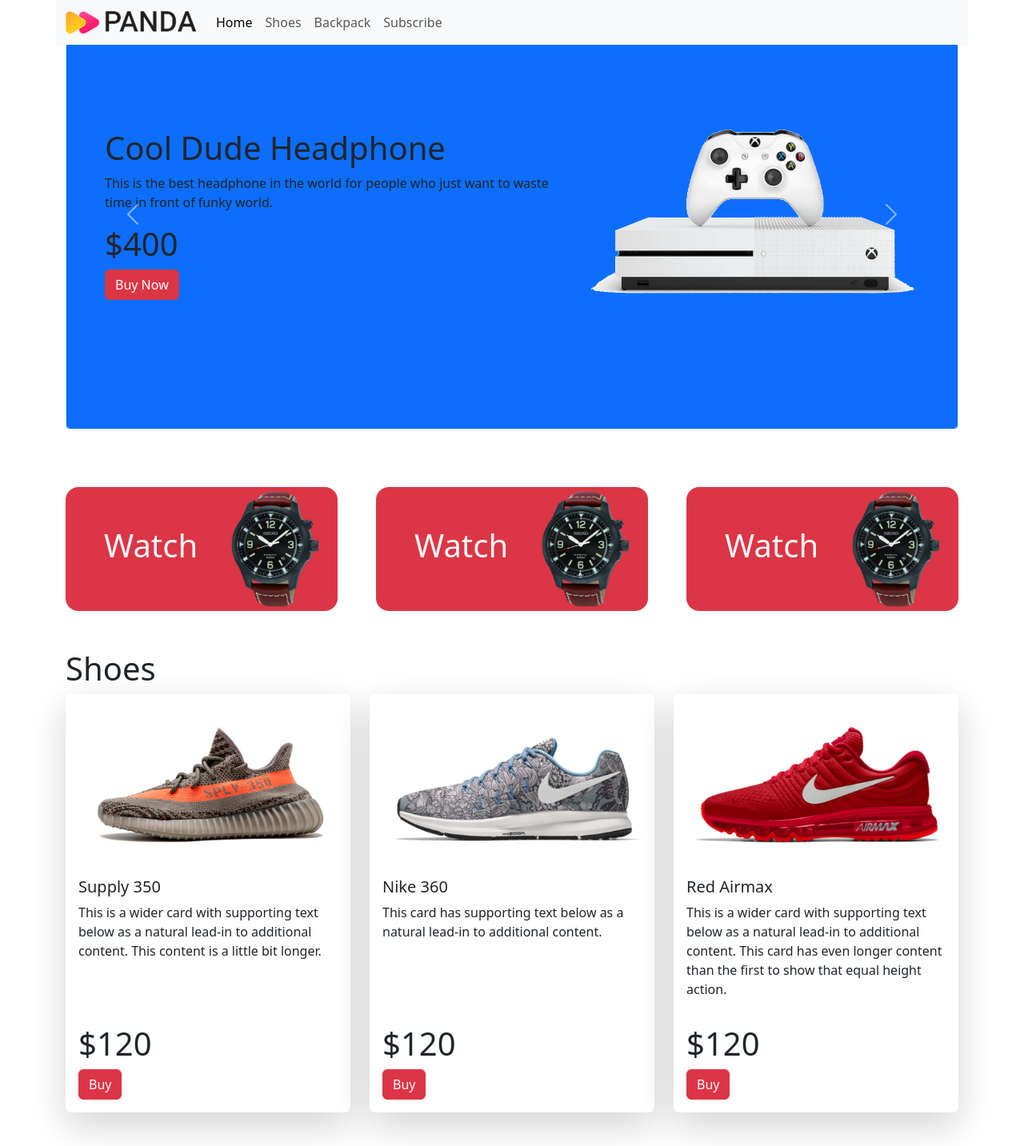
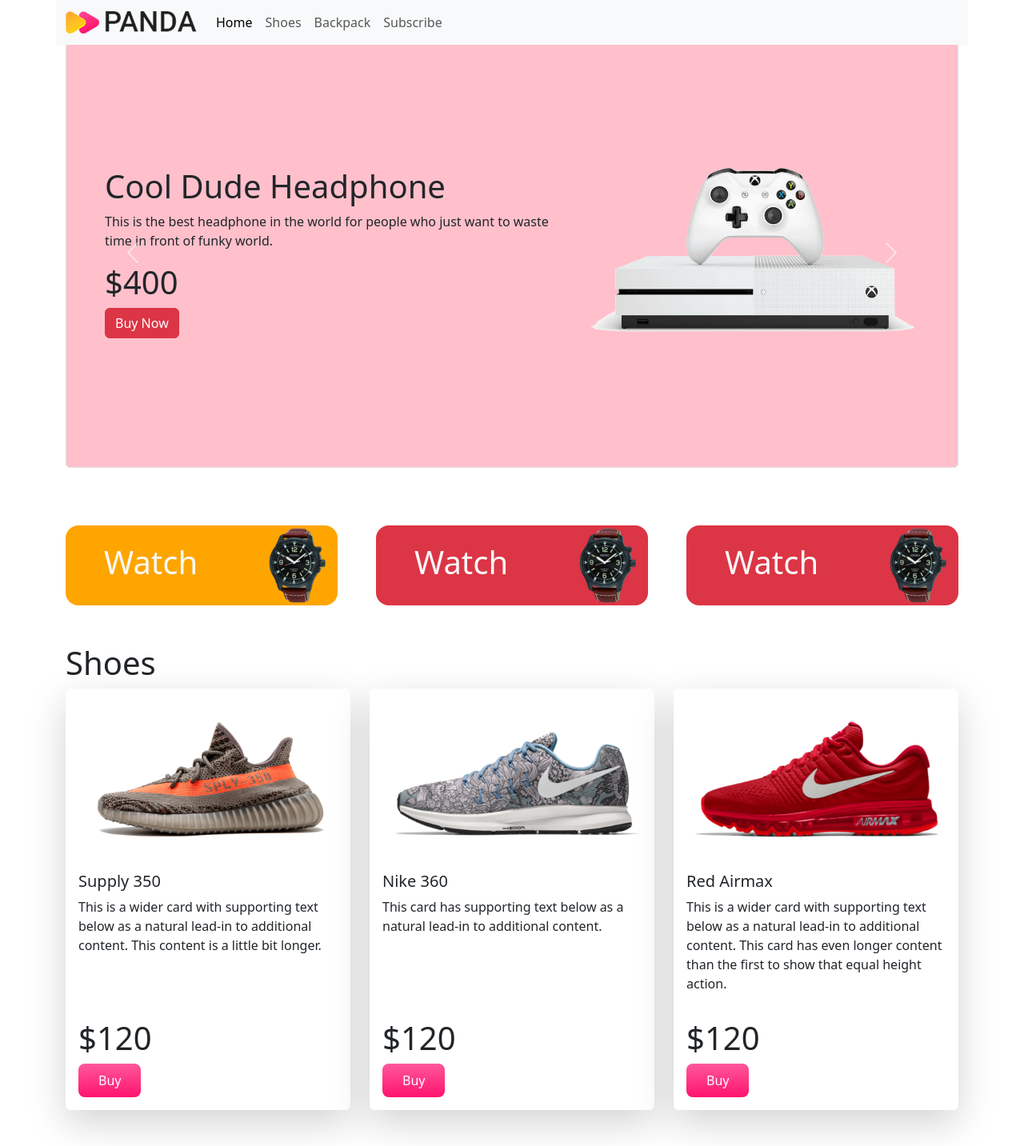
Before and after one commit to Atik1239/panda-ecommerce, a plain HTML site: page index.html in a window 1280 px wide. Shown: the top 1433 px of the page at 80% size. Drawn offline with nearby package versions, Linux system fonts and the light colour scheme.

Commit message:
added some custom css

```diff
--- /dev/null
+++ b/css/style.css
@@ -0,0 +1,18 @@
+.panda-custom-bg{
+    background-color: pink;
+}
+.categories img{
+    width: 100px;
+    height: 100px;
+}
+.panda-custom-categories-bg{
+    background-color: orange;
+}
+.panda-shoe-categories-btn{
+    background-image: linear-gradient(to bottom, #FF589B 0%, #FF136F 100%);
+    color: #fff;
+    border: none;
+    border-radius: 8px;
+    padding: 9px 25px;
+
+}
--- a/index.html
+++ b/index.html
@@ -5,6 +5,7 @@
     <meta name="viewport" content="width=device-width, initial-scale=1">
     <title>Panda commerce</title>
     <link href="https://cdn.jsdelivr.net/npm/bootstrap@5.3.0-alpha3/dist/css/bootstrap.min.css" rel="stylesheet" integrity="sha384-KK94CHFLLe+nY2dmCWGMq91rCGa5gtU4mk92HdvYe+M/SXH301p5ILy+dN9+nJOZ" crossorigin="anonymous">
+    <link rel="stylesheet" href="css/style.css">
   </head>
   <body>
     <header>
@@ -33,10 +34,11 @@
               </div>
             </div>
           </nav>
-          <section class="container">
+          <!-- carousels begin -->
+          <section class="container mt-5">
             <div id="carouselExample" class="carousel slide">
                 <div class="carousel-inner">
-                  <div class="carousel-item active bg-primary p-5 border rounded">
+                  <div class="carousel-item active  panda-custom-bg p-5 border rounded">
                     <div class="row ">
                         <div class="col-lg-7 col-md-6 d-flex align-items-center">
                             <div>
@@ -51,7 +53,7 @@
                         </div>
                     </div>
                   </div>
-                  <div class="carousel-item active bg-primary p-5 border rounded">
+                  <div class="carousel-item active  panda-custom-bg p-5 border rounded">
                     <div class="row ">
                         <div class="col-lg-7 col-md-6 d-flex align-items-center">
                             <div>
@@ -66,7 +68,7 @@
                         </div>
                     </div>
                   </div>
-                  <div class="carousel-item active bg-primary p-5 border rounded">
+                  <div class="carousel-item active  panda-custom-bg p-5 border rounded">
                     <div class="row ">
                         <div class="col-lg-7 col-md-6 d-flex align-items-center">
                             <div>
@@ -96,11 +98,11 @@
     </header>
     <main>
        <!-- categories start -->
-       <section>
+       <section class="categories">
         <div class="container overflow-hidden  my-5">
             <div class="row  gx-5 ">
               <div class="col-sm-12 col-lg-4 col-md-4 gy-4">
-               <div class=" d-flex align-items-center justify-content-between bg-danger rounded-4">
+               <div class=" d-flex align-items-center justify-content-between panda-custom-categories-bg rounded-4">
                 <h1 class="text-light ps-5">Watch</h1>
                 <img class="img-fluid pe-0" src="images/categories/watch.png" alt="">
                </div>
@@ -136,7 +138,7 @@
               </div>
               <div class="m-3">
                 <h1>$120</h1>
-                <div class="btn btn-danger">Buy</div>
+                <div class="btn panda-shoe-categories-btn">Buy</div>
               </div>
             </div>
           </div>
@@ -151,7 +153,7 @@
               </div>
               <div class="m-3">
                 <h1>$120</h1>
-                <div class="btn btn-danger">Buy</div>
+                <div class="btn panda-shoe-categories-btn">Buy</div>
               </div>
             </div>
           </div>
@@ -164,7 +166,7 @@
               </div>
               <div class="m-3">
                 <h1>$120</h1>
-               <div class="btn btn-danger">Buy</div>
+               <div class="btn panda-shoe-categories-btn">Buy</div>
               </div>
             </div>
           </div>
@@ -186,7 +188,7 @@
               </div>
               <div class="m-3">
 
-                <div class="btn btn-danger">Buy</div>
+                <div class="btn panda-shoe-categories-btn">Buy</div>
               </div>
             </div>
           </div>
@@ -202,7 +204,7 @@
               </div>
               <div class="m-3">
 
-                <div class="btn btn-danger">Buy</div>
+                <div class="btn panda-shoe-categories-btn">Buy</div>
               </div>
             </div>
           </div>
@@ -216,7 +218,7 @@
               </div>
               <div class="m-3">
 
-               <div class="btn btn-danger">Buy</div>
+               <div class="btn panda-shoe-categories-btn">Buy</div>
               </div>
             </div>
           </div>
@@ -225,7 +227,7 @@
        <!-- backpack categories end -->
 
       <!-- subscribe categories starts -->
-      <section style="height: 300px;" class="container-fluid d-flex justify-content-center align-items-center bg-danger" id="subscribe">
+      <section style="height: 300px;" class="container-fluid d-flex justify-content-center align-items-center  panda-custom-bg" id="subscribe">
        <div>
         <h1>LET'S STAY IN TOUCH</h1>
         <p>Get updates on sales, specials and more</p><form>
```
